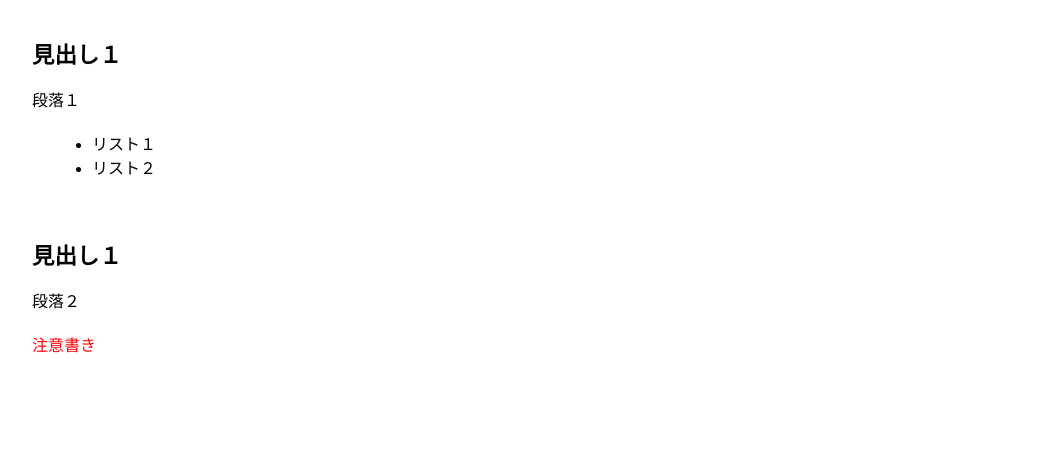
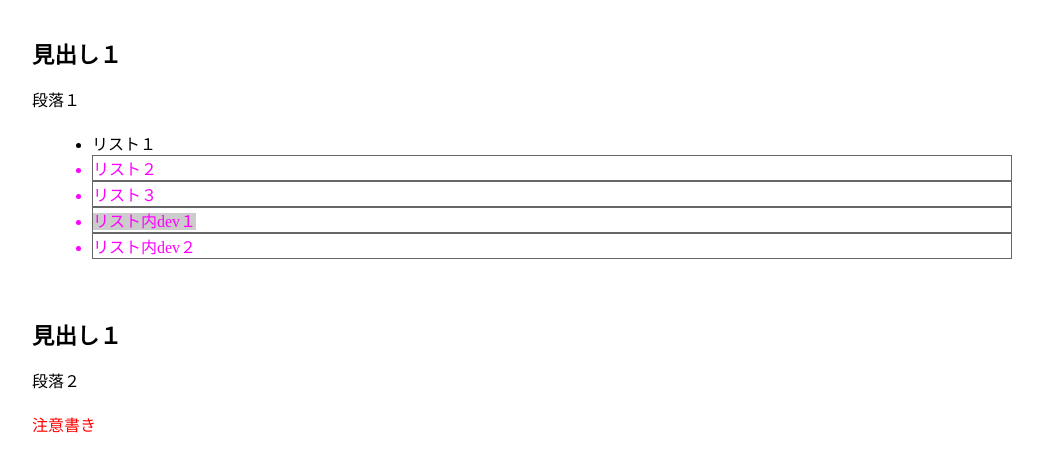
Before and after one commit to SS-520/SassStudy, a website: page index.html in a window 1280 px wide. Shown: the whole page, without its empty margins (118-1161 px from the left). Drawn offline with Linux system fonts and the light colour scheme.

Commit message:
隣接・間接・直下セレクタ

```diff
--- a/index.html
+++ b/index.html
@@ -4,6 +4,7 @@
     <meta charset="UTF-8" />
     <meta name="viewport" content="width=device-width, initial-scale=1.0" />
     <link rel="stylesheet" href="/css/lecture11.css" />
+    <link rel="stylesheet" href="/css/lecture12.css" />
     <title>Udemy Sass Sample</title>
   </head>
   <body>
@@ -14,6 +15,11 @@
         <ul>
           <li>リスト１</li>
           <li>リスト２</li>
+          <li>リスト３</li>
+          <li><dev class="directlyUnder">リスト内dev１</dev></li>
+          <li>
+            <dev><dev class="directlyUnder">リスト内dev２</dev></dev>
+          </li>
         </ul>
       </section>
       <section>
--- /dev/null
+++ b/scss/lecture12.scss
@@ -0,0 +1,18 @@
+/* 子セレクタ以外の隣接セレクタ */
+ul {
+  li {
+    + li {
+      // ul>liの隣接セレクタを指定
+      border: 1px solid #666;
+    }
+    ~ li {
+      // 間接セレクタ
+      color: #f0f;
+    }
+
+    > dev.directlyUnder {
+      // 直下セレクタ
+      background: #ccc;
+    }
+  }
+}
```
Also changed, not shown: css/lecture12.css (added), 2 other files.
